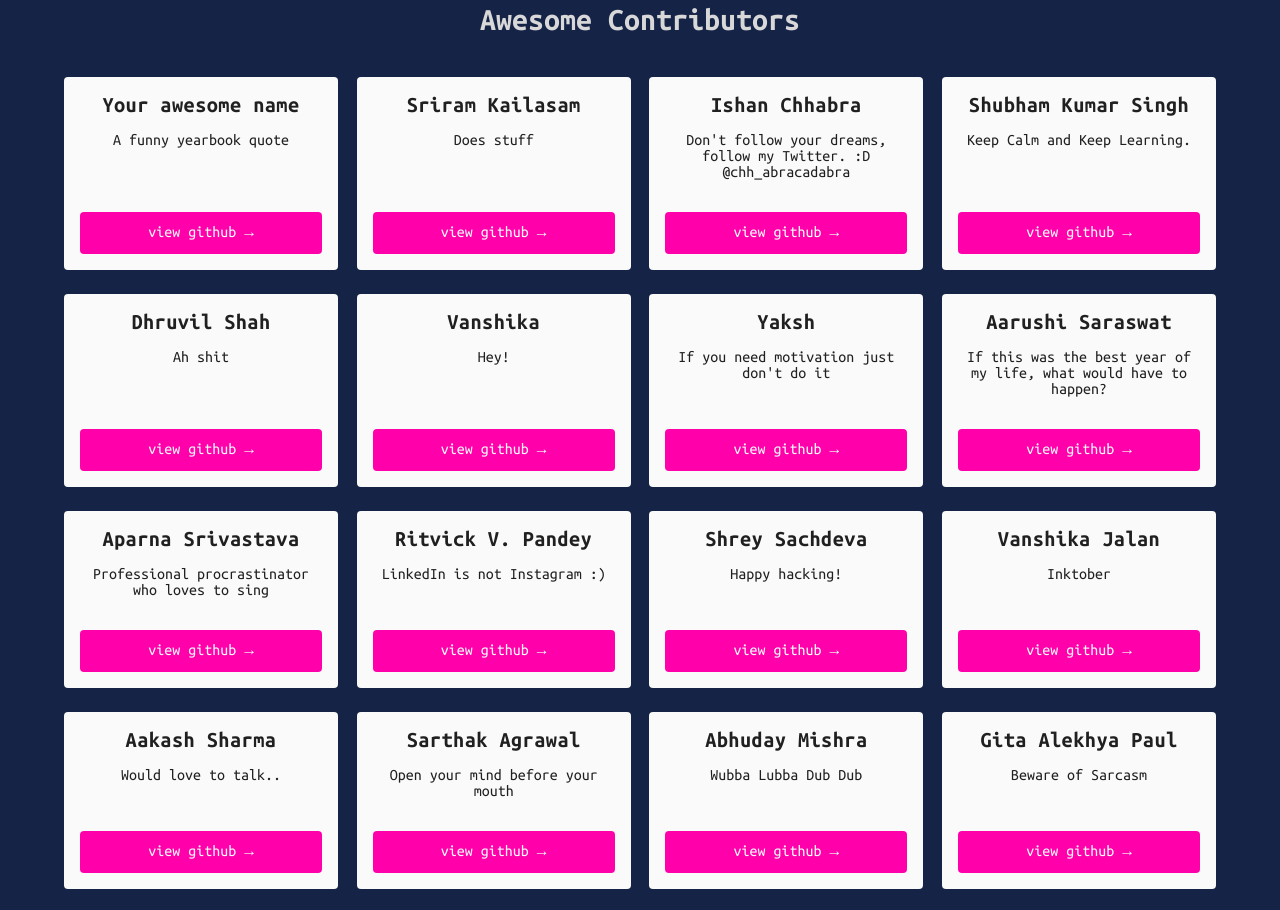
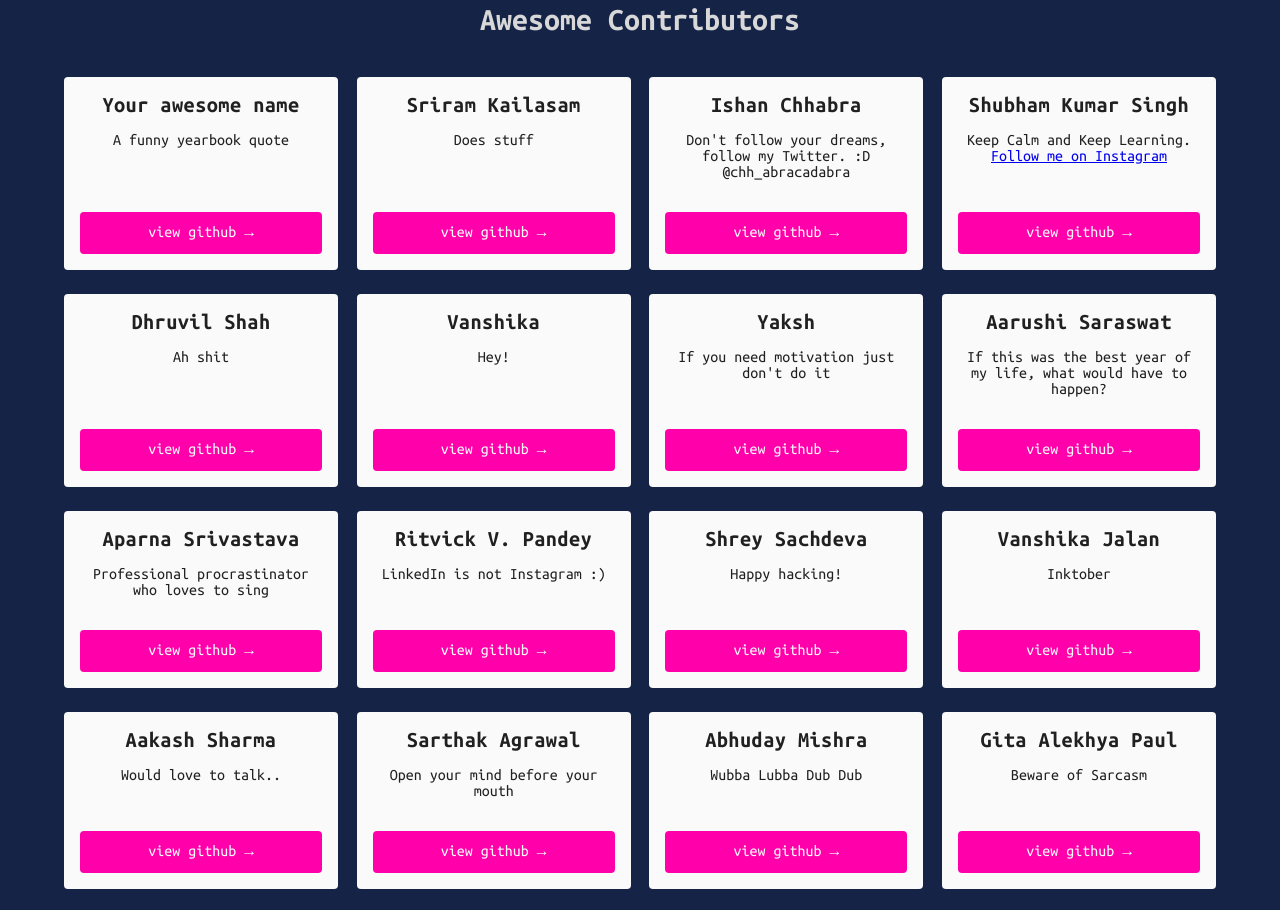
Before and after one commit to srm-kzilla/Hacktoberfest, a plain HTML site: page index.html in a window 1280 px wide. Shown: the part 1156-2066 px from the top of the page. Drawn offline with Linux system fonts and the light colour scheme.

Commit message:
add insta id :)

```diff
--- a/index.html
+++ b/index.html
@@ -113,7 +113,7 @@
       <div class="kz-contributor">
         <div>
           <h5>Shubham Kumar Singh</h5>
-          <blockquote>Keep Calm and Keep Learning.</blockquote>
+          <blockquote>Keep Calm and Keep Learning.<br><a href="http://www.instagram.com/krsingh.shubham/">Follow me on Instagram</a></br></blockquote>
         </div>
         <!-- Replace '#' value of href attribute with the link to your GitHub profile... -->
         <a class="kz-btn" href="https://github.com/krsinghshubham">View GitHub</a>
```
